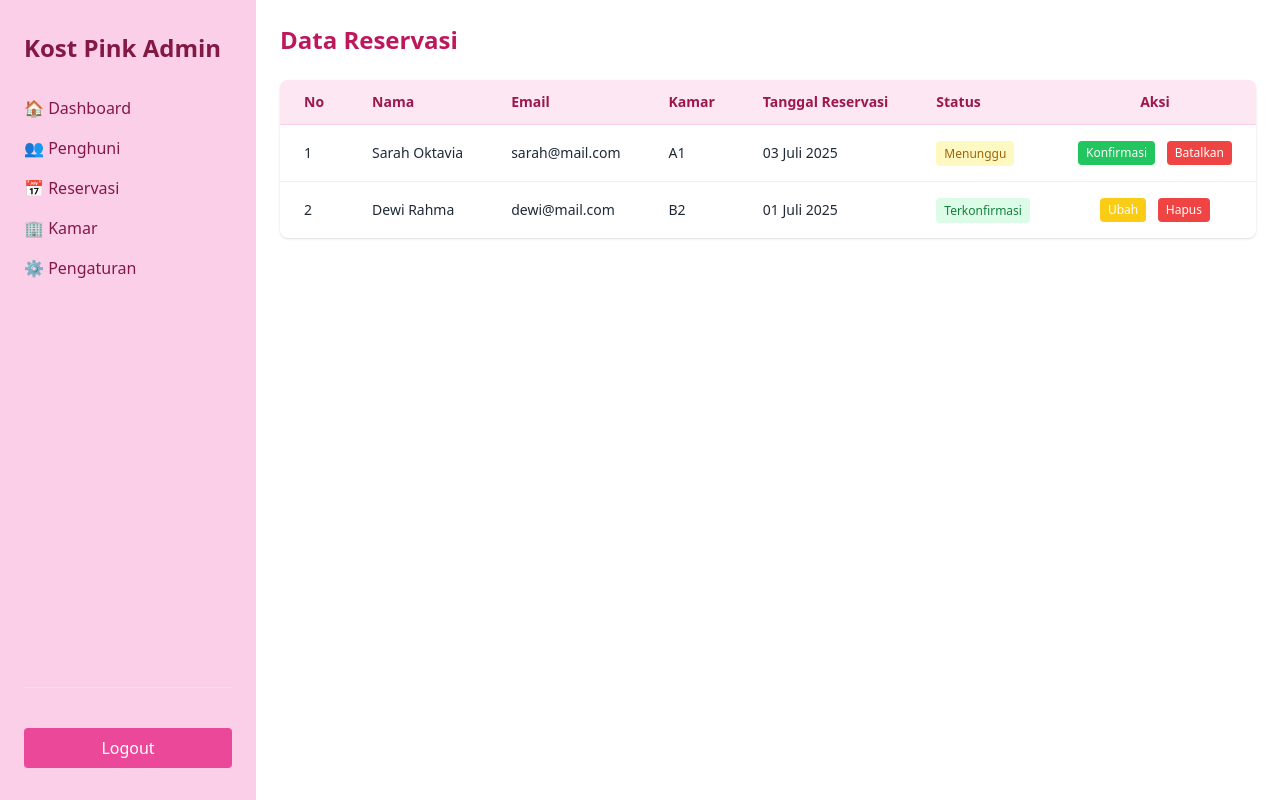
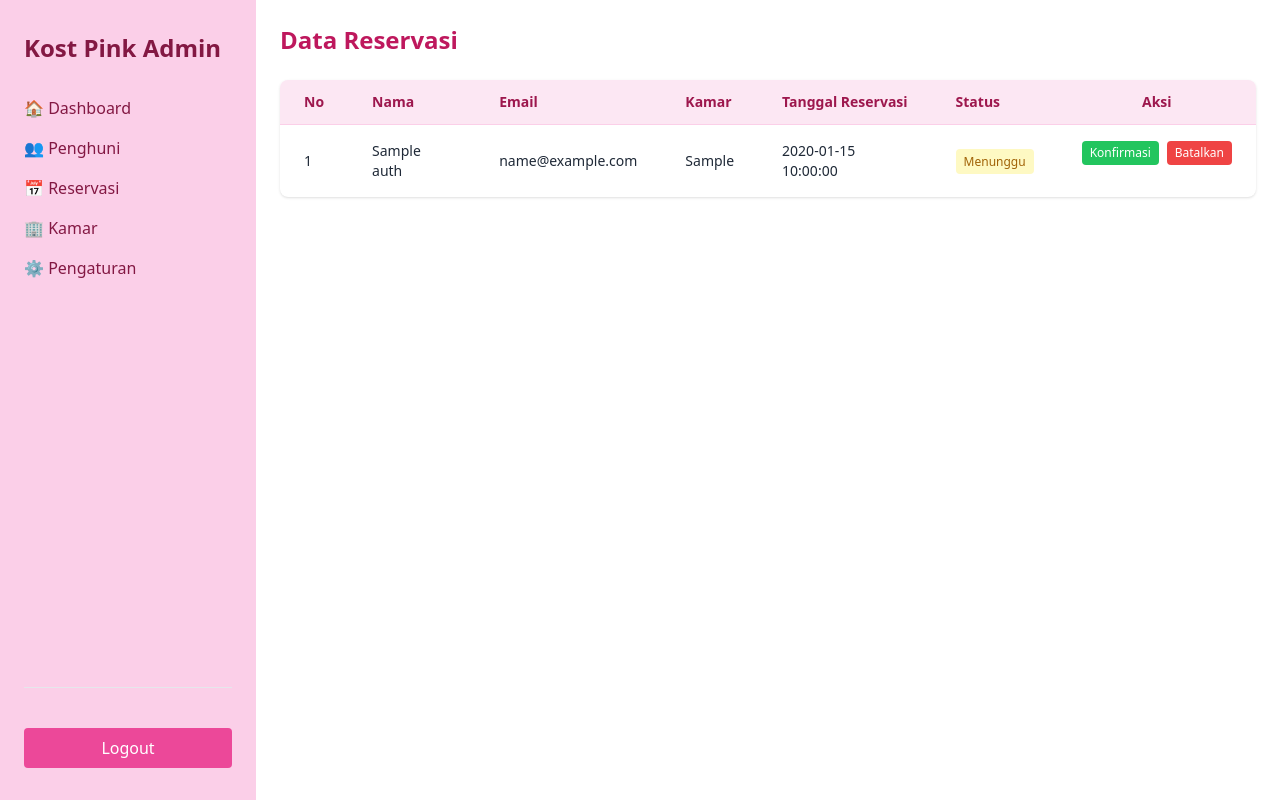
Before and after one commit to mamsky/kost-pink, a PHP site: page /admin/reservasi/index.php in a window 1280 px wide. Run offline with PHP 8.4, Linux system fonts and the light colour scheme; tables that the repository leaves empty or names only in its code hold one stand-in row (values such as "Sample post"); some libraries are stand-ins or nearby versions.

Commit message:
Feat: reservasi

```diff
--- a/admin/reservasi/index.php
+++ b/admin/reservasi/index.php
@@ -1,3 +1,27 @@
+<?php
+   require '../../config/db.php';
+if(isset($_POST['konfirmasi'])){
+    $id = $_POST['id'];
+    $sql = $conn->query("UPDATE reservasi SET status='Terkonfirmasi' WHERE id = '$id'");
+    if($sql){
+         echo "<script>alert('Reservasi Terkonfirmasi');</script>";
+    }else{
+         echo "<script>alert('Gagal Mengonfirmasi');</script>";
+    }
+}
+
+if(isset($_POST['batalkan'])){
+    $id = $_POST['id'];
+    $sql = $conn->query("DELETE FROM reservasi WHERE id='$id'");
+    if($sql){
+         echo "<script>alert('Reservasi Dibatalkan');</script>";
+    }else{
+         echo "<script>alert('Gagal Dibatalkan');</script>";
+    }
+}
+
+?>
+
 <!DOCTYPE html>
 <html lang="en">
 
@@ -41,40 +65,65 @@
                     </thead>
                     <tbody class="divide-y divide-pink-100 text-sm">
                         <!-- Row 1 -->
+                        <?php
+                            $no = 1;
+                            $getData = $conn->query("
+                                SELECT
+                                    reservasi.id as idR,
+                                    reservasi.tgl_masuk,
+                                    reservasi.id_user,
+                                    reservasi.id_kamar,
+                                    reservasi.status,
+                                    auth.name,
+                                    auth.email,
+                                    kamar.no_kamar
+                                FROM reservasi
+                                LEFT JOIN auth ON reservasi.id_user = auth.id
+                                LEFT JOIN kamar ON kamar.id = reservasi.id_kamar
+                            ");
+
+                            while ($row = $getData->fetch_assoc()) {
+                                ?>
                         <tr class="hover:bg-pink-50">
-                            <td class="px-6 py-4">1</td>
-                            <td class="px-6 py-4">Sarah Oktavia</td>
-                            <td class="px-6 py-4">sarah@mail.com</td>
-                            <td class="px-6 py-4">A1</td>
-                            <td class="px-6 py-4">03 Juli 2025</td>
+                            <td class="px-6 py-4"><?= $no++ ?></td>
+                            <td class="px-6 py-4"><?= htmlspecialchars($row['name']) ?></td>
+                            <td class="px-6 py-4"><?= htmlspecialchars($row['email']) ?></td>
+                            <td class="px-6 py-4"><?= htmlspecialchars($row['no_kamar']) ?></td>
+                            <td class="px-6 py-4"><?= htmlspecialchars($row['tgl_masuk']) ?></td>
                             <td class="px-6 py-4">
-                                <span class="px-2 py-1 bg-yellow-100 text-yellow-700 rounded text-xs">Menunggu</span>
+                                <span
+                                    class="px-2 py-1 bg-yellow-100 text-yellow-700 rounded text-xs"><?= htmlspecialchars($row['status']) ?></span>
                             </td>
-                            <td class="px-6 py-4 text-center space-x-2">
-                                <button
-                                    class="bg-green-500 text-white px-2 py-1 rounded hover:bg-green-600 text-xs">Konfirmasi</button>
-                                <button
-                                    class="bg-red-500 text-white px-2 py-1 rounded hover:bg-red-600 text-xs">Batalkan</button>
+                            <td class="px-6 py-4 text-center flex gap-2 justify-center">
+                                <?php
+                                if($row['status'] != 'Terkonfirmasi' ){
+                                    ?>
+                                <form action="" method="post"
+                                    onsubmit="return confirm('Apakah anda ingin mengonfirmasi reservasi?')">
+                                    <input type="hidden" name="id" value="<?= $row['idR'] ?>">
+                                    <button name="konfirmasi"
+                                        class="bg-green-500 text-white px-2 py-1 rounded hover:bg-green-600 text-xs">Konfirmasi</button>
+                                </form>
+                                <?php
+                                }else{
+                                    ?>
+                                <button disabled
+                                    class="bg-slate-200 text-slate-700 px-2 py-1 rounded text-xs">Terkonfirmasi</button>
+                                <?php
+                                }
+
+                                ?>
+                                <form action="" onsubmit="return confirm('Apakah anda ingin mebatalkan reservasi?')">
+                                    <input type="hidden" name="id" value="<?= $row['idR'] ?>">
+                                    <button name="batalkan"
+                                        class="bg-red-500 text-white px-2 py-1 rounded hover:bg-red-600 text-xs">Batalkan</button>
+                                </form>
                             </td>
                         </tr>
+                        <?php
+                            }
+                            ?>
 
-                        <!-- Row 2 -->
-                        <tr class="hover:bg-pink-50">
-                            <td class="px-6 py-4">2</td>
-                            <td class="px-6 py-4">Dewi Rahma</td>
-                            <td class="px-6 py-4">dewi@mail.com</td>
-                            <td class="px-6 py-4">B2</td>
-                            <td class="px-6 py-4">01 Juli 2025</td>
-                            <td class="px-6 py-4">
-                                <span class="px-2 py-1 bg-green-100 text-green-700 rounded text-xs">Terkonfirmasi</span>
-                            </td>
-                            <td class="px-6 py-4 text-center space-x-2">
-                                <button
-                                    class="bg-yellow-400 text-white px-2 py-1 rounded hover:bg-yellow-500 text-xs">Ubah</button>
-                                <button
-                                    class="bg-red-500 text-white px-2 py-1 rounded hover:bg-red-600 text-xs">Hapus</button>
-                            </td>
-                        </tr>
 
                         <!-- Tambah data lainnya di sini -->
                     </tbody>
```
Also changed, not shown: user/reservasi/index.php (+8 -35 lines).
